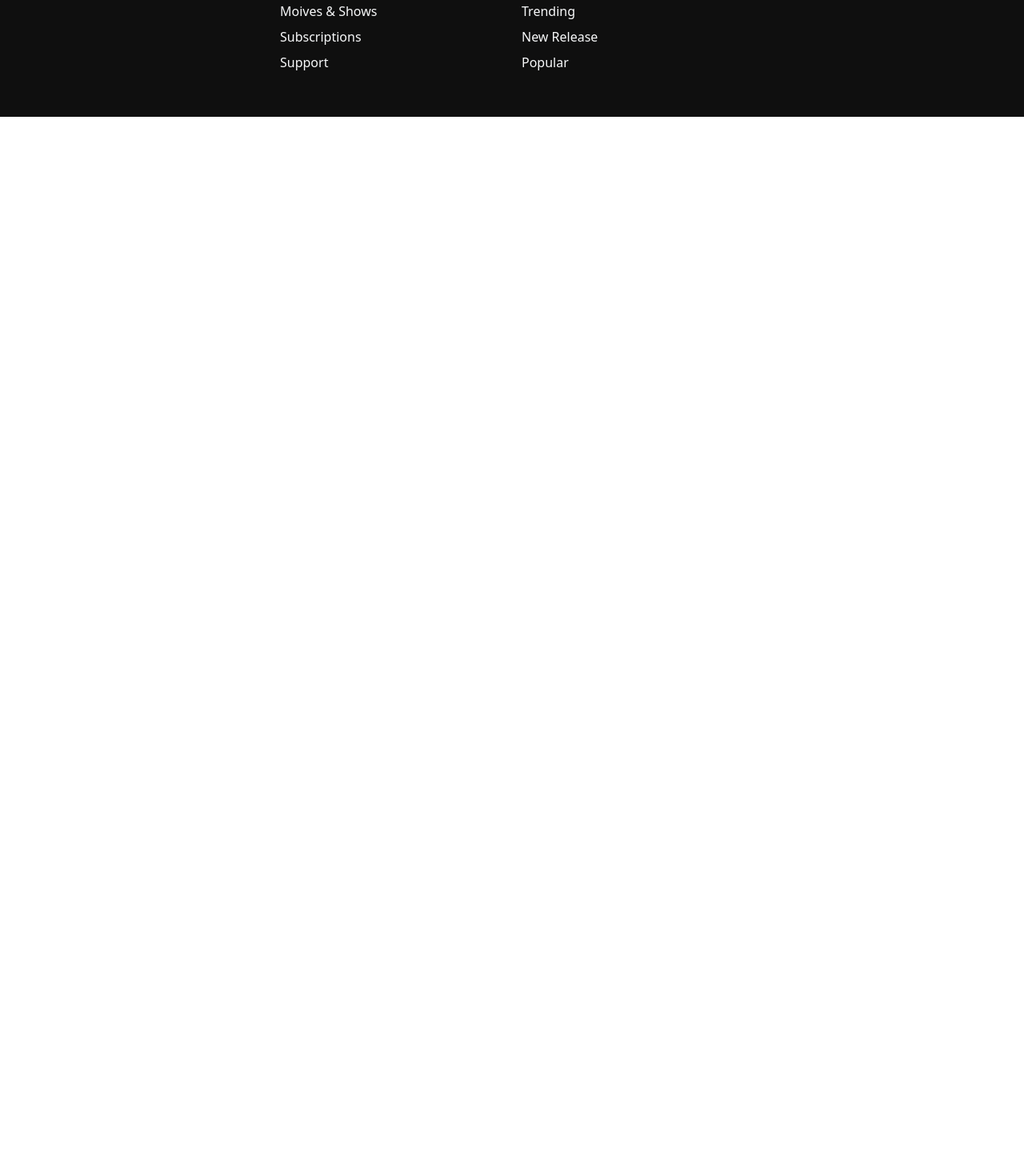
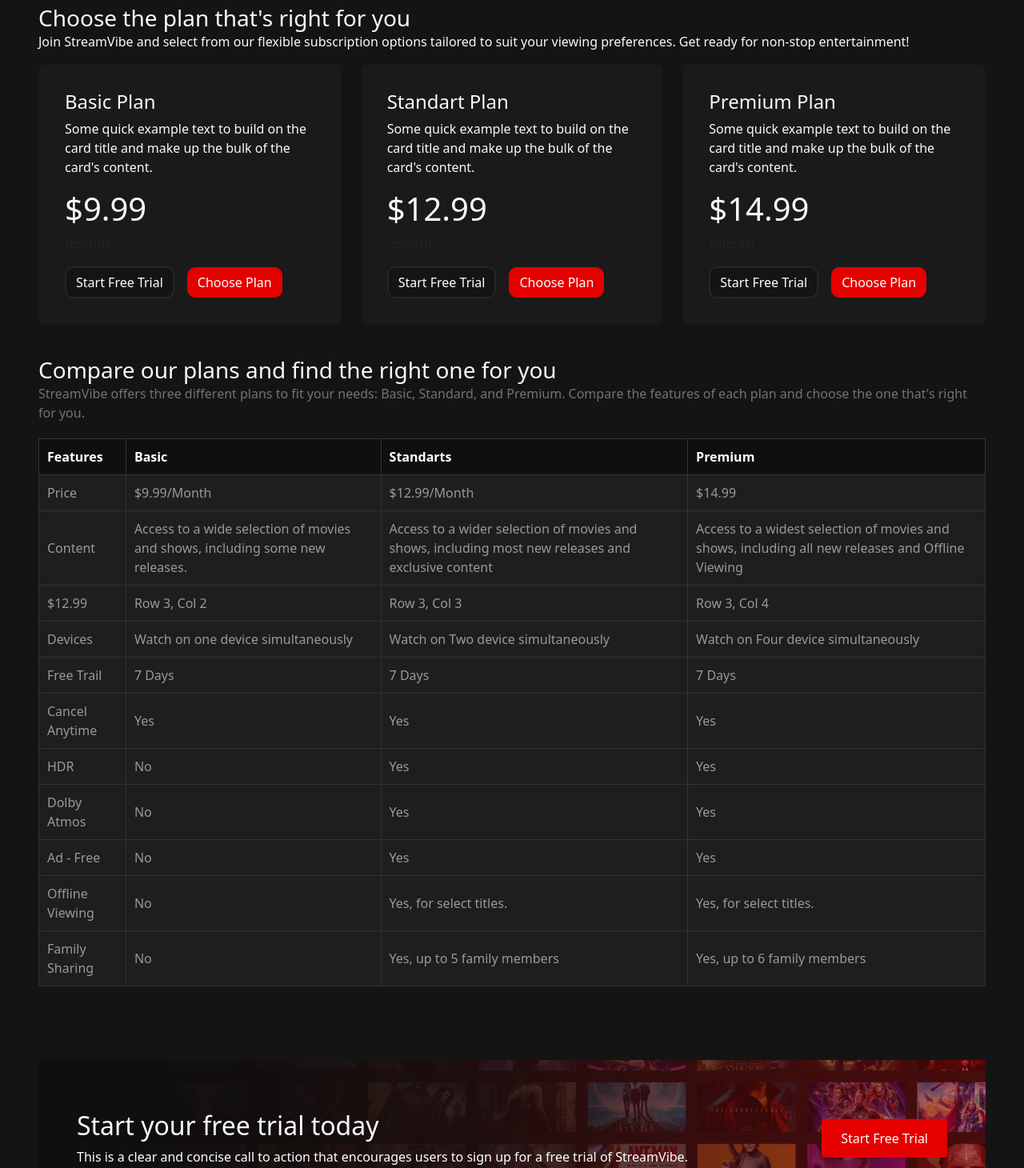
Before and after one commit to gahramanova/streamvibe-movie, a React (Vite) app: page /subscriptions in a window 1280 px wide. Shown: the part 110-1570 px from the top of the page at 80% size. Before the commit the page ends 800 px from the top, so only its background shows below. Built offline with nearby package versions, Linux system fonts and the light colour scheme.

Commit message:
Added subscription page

```diff
--- a/src/App.jsx
+++ b/src/App.jsx
@@ -4,9 +4,9 @@ import Header  from './layout/Header.jsx'
 import Footer  from './layout/Footer.jsx'
 import Home from './pages/Home.jsx'
 import Movies from './pages/Movies.jsx'
-import Subscription from './pages/Subscriptions.jsx'
 import Support from './pages/Support.jsx'
 import MovieDetails from './pages/MovieDetails.jsx'
+import Subscriptions from './pages/Subscriptions.jsx'
 
 
 const App = () => {
@@ -17,7 +17,7 @@ const App = () => {
         <Routes>
           <Route path='/' element={<Home />}></Route>
           <Route path='/movies' element={<Movies />}></Route>
-          <Route path='/subscription' element={<Subscription />}></Route>
+          <Route path='/subscriptions' element={<Subscriptions />}></Route>
           <Route path='/support' element={<Support />}></Route>
           <Route path='/movies/:slug/:id' element={<MovieDetails />}></Route>
         </Routes>
--- /dev/null
+++ b/src/assets/scss/_subscription.scss
@@ -0,0 +1,95 @@
+.subsc-section-one {
+    width: 100%;
+    height: 100px;
+    background-color: #141414;
+}
+
+.subsc-section-two {
+    background-color: #141414;
+
+    .card {
+        background-color: #1a1a1a;
+    }
+
+    .plan {
+        background-color: #E50000;
+        color: white;
+        border-radius: 10px;
+    }
+
+    .trial {
+        background-color: #141414;
+        border: 2px solid #262626;
+        border-radius: 10px;
+        color: white;
+    }
+}
+
+.subsc-section-three {
+    background-color: #141414;
+
+    .custom-table {
+        width: 100%;
+        border-collapse: collapse;
+        margin: 20px 0;
+
+        th,
+        td {
+            border: 1px solid #333;
+            padding: 10px;
+            text-align: left;
+            color: #999999;
+        }
+
+        thead {
+            th {
+                background-color: #0f0f0f;
+                color: white;
+            }
+        }
+
+        tbody {
+            tr {
+                background-color: #1e1e1e;
+
+                &:hover {
+                    background-color: #292929;
+                }
+            }
+        }
+    }
+
+}
+
+.subsc-section-four {
+    background-color: #141414;
+
+    .section-backgorund-part {
+        position: relative;
+
+        img {
+            width: 100%;
+            height: auto;
+        }
+    }
+    .text {
+        position: absolute;
+        top: 50%;
+        left: 50%;
+        transform: translate(-50%, -50%);
+        color: white;
+
+        .free-trial {
+          background-color: #E50000;
+          color: white;
+          padding: 0.75rem 1.5rem;
+          border: none;
+          border-radius: 0.25rem;
+          cursor: pointer;
+
+          &:hover {
+            background-color: #c40000;
+          }
+        }
+      }
+}
--- a/src/assets/scss/style.scss
+++ b/src/assets/scss/style.scss
@@ -5,3 +5,4 @@
 @forward "popularMovies";
 @forward "movieDetails";
 @forward "support";
+@forward "subscription";
--- /dev/null
+++ b/src/components/Table.jsx
@@ -0,0 +1,42 @@
+import React from "react";
+
+const Table = () => {
+  const tableData = [
+    { col1: "Price", col2: "$9.99/Month", col3: "$12.99/Month", col4: "$14.99" },
+    { col1: "Content", col2: "Access to a wide selection of movies and shows, including some new releases.", col3: "Access to a wider selection of movies and shows, including most new releases and exclusive content", col4: "Access to a widest selection of movies and shows, including all new releases and Offline Viewing" },
+    { col1: "$12.99", col2: "Row 3, Col 2", col3: "Row 3, Col 3", col4: "Row 3, Col 4" },
+    { col1: "Devices", col2: "Watch on one device simultaneously", col3: "Watch on Two device simultaneously", col4: "Watch on Four device simultaneously" },
+    { col1: "Free Trail", col2: "7 Days", col3: "7 Days", col4: "7 Days" },
+    { col1: "Cancel Anytime", col2: "Yes", col3: "Yes", col4: "Yes" },
+    { col1: "HDR", col2: "No", col3: "Yes", col4: "Yes" },
+    { col1: "Dolby Atmos", col2: "No", col3: "Yes", col4: "Yes" },
+    { col1: "Ad - Free", col2: "No", col3: "Yes", col4: "Yes" },
+    { col1: "Offline Viewing", col2: "No", col3: "Yes, for select titles.", col4: "Yes, for select titles." },
+    { col1: "Family Sharing", col2: "No", col3: "Yes, up to 5 family members", col4: "Yes, up to 6 family members" },
+  ];
+
+  return (
+    <table className="custom-table">
+      <thead>
+        <tr>
+          <th>Features</th>
+          <th>Basic</th>
+          <th>Standarts</th>
+          <th>Premium</th>
+        </tr>
+      </thead>
+      <tbody>
+        {tableData.map((row, index) => (
+          <tr key={index}>
+            <td>{row.col1}</td>
+            <td>{row.col2}</td>
+            <td>{row.col3}</td>
+            <td>{row.col4}</td>
+          </tr>
+        ))}
+      </tbody>
+    </table>
+  );
+};
+
+export default Table;
--- a/src/pages/Subscriptions.jsx
+++ b/src/pages/Subscriptions.jsx
@@ -1,8 +1,84 @@
 import React from 'react'
+import Table from "../components/Table"
+import sectionBackground from "../assets/img/sectionBackground.png"
 
 const Subscriptions = () => {
   return (
-    <div>Subscriptions</div>
+    <>
+      <section className='subsc-section-one'>
+
+      </section>
+
+      <section className='subsc-section-two py-3'>
+        <div className='container-fluid px-5'>
+          <h3 className='text-light m-0'>Choose the plan that's right for you </h3>
+          <span className='text-light'>Join StreamVibe and select from our flexible subscription options tailored to suit your viewing preferences. Get ready for non-stop entertainment!</span>
+
+          <div className='row mt-3'>
+            <div className='col-12 col-sm-6 col-md-4 col-lg-4'>
+              <div className="card p-3">
+                <div className="card-body">
+                  <h4 className="card-title text-light">Basic Plan</h4>
+                  <p className="card-text text-light">Some quick example text to build on the card title and make up the bulk of the card's content.</p>
+                  <h1 className='text-light'>$9.99</h1><p>/month</p>
+                  <button className="btn trial">Start Free Trial</button>
+                  <button className="btn plan mx-3">Choose Plan</button>
+                </div>
+              </div>
+            </div>
+            <div className='col-12 col-sm-6 col-md-4 col-lg-4'>
+              <div className="card p-3">
+                <div className="card-body">
+                  <h4 className="card-title text-light">Standart Plan</h4>
+                  <p className="card-text text-light">Some quick example text to build on the card title and make up the bulk of the card's content.</p>
+                  <h1 className='text-light'>$12.99</h1><p>/month</p>
+                  <button className="btn trial ">Start Free Trial</button>
+                  <button className="btn plan mx-3">Choose Plan</button>
+                </div>
+              </div>
+            </div>
+            <div className='col-12 col-sm-6 col-md-4 col-lg-4'>
+              <div className="card p-3">
+                <div className="card-body">
+                  <h4 className="card-title text-light">Premium Plan</h4>
+                  <p className="card-text text-light">Some quick example text to build on the card title and make up the bulk of the card's content.</p>
+                  <h1 className='text-light'>$14.99</h1><p>/month</p>
+                  <button className="btn trial">Start Free Trial</button>
+                  <button className="btn plan mx-3">Choose Plan</button>
+                </div>
+              </div>
+            </div>
+          </div>
+        </div>
+      </section>
+
+      <section className='subsc-section-three py-4'>
+        <div className='container-fluid px-5'>
+          <h3 className='text-light m-0'>Compare our plans and find the right one for you</h3>
+          <span className='text-secondary'>StreamVibe offers three different plans to fit your needs: Basic, Standard, and Premium. Compare the features of each plan and choose the one that's right for you.</span>
+          <Table/>
+        </div>
+      </section>
+
+      <section className='subsc-section-four'>
+      <div className='container-fluid px-5 '>
+          <div className='section-backgorund-part py-5'>
+            <img src={sectionBackground} style={{ width: "100%", height: "auto" }} />
+            <div className='container-fluid px-5 text'>
+              <div className='d-flex justify-content-between align-items-center'>
+                <div>
+                  <h2 className='text-light'>Start your free trial today</h2>
+                  <span>This is a clear and concise call to action that encourages users to sign up for a free trial of StreamVibe.</span>
+                </div>
+                <div>
+                  <button className='btn free-trial'>Start Free Trial</button>
+                </div>
+              </div>
+            </div>
+          </div>
+        </div>
+      </section>
+    </>
   )
 }
 
```
